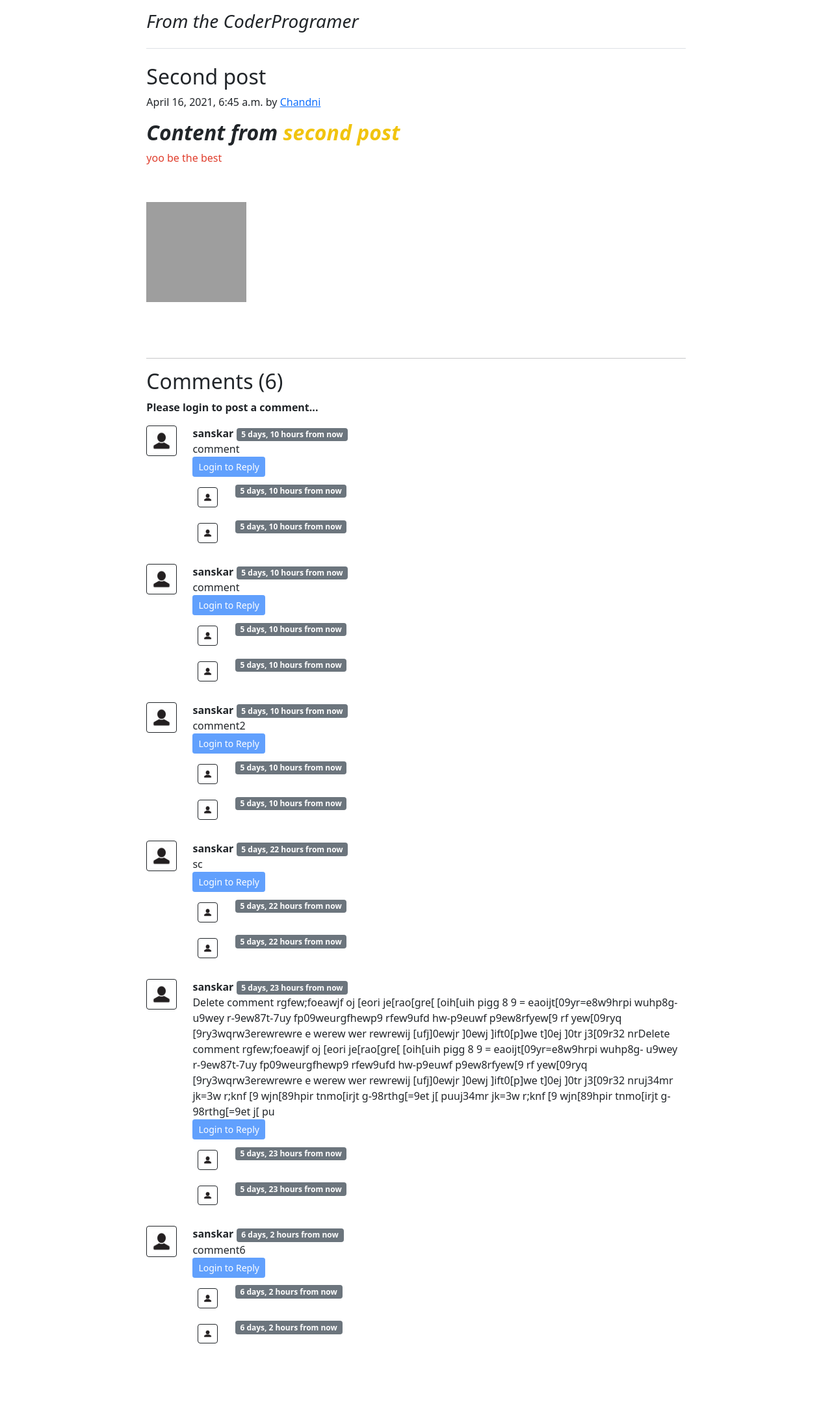
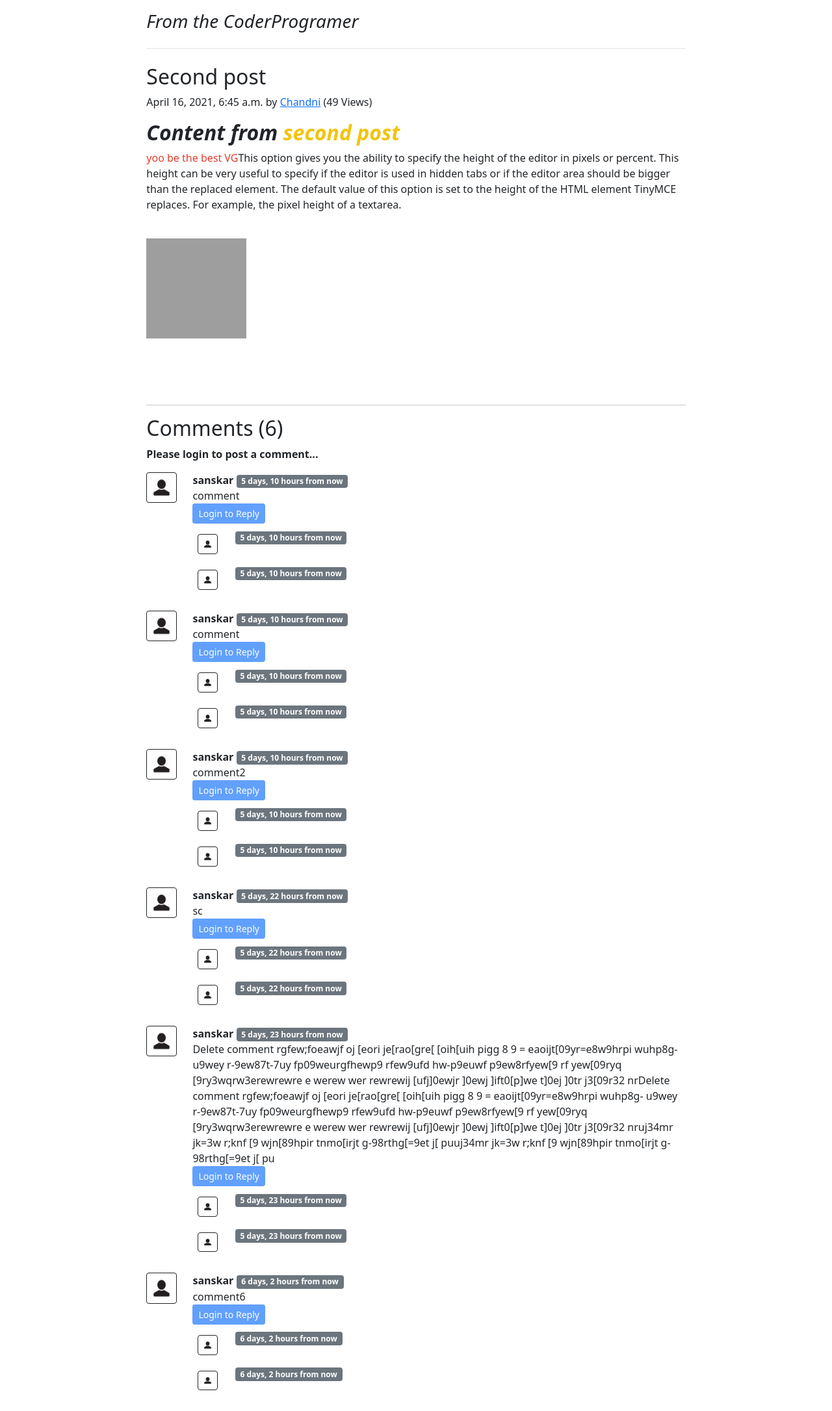
Before and after one commit to Sanskar0124/Coder-Programer-Django-, a Django app: a page that uses templates/blog/blogPost.html in a window 1280 px wide. Shown: the part 56-2228 px from the top of the page at 65% size. Before the commit the page ends 2124 px from the top, so only its background shows below. Run offline with Django 3.2, Linux system fonts and the light colour scheme; data comes from the database, SQL or seed files in the repository; grey boxes are pictures that could not be loaded.

Commit message:
Added comments in  code

```diff
--- a/blog/models.py
+++ b/blog/models.py
@@ -10,6 +10,7 @@
     content = models.TextField()
     author = models.CharField(max_length=13)
     slug = models.CharField(max_length=130)
+    views = models.IntegerField(default=0)
     timeStamp = models.DateTimeField(blank=True)
 
     def __str__(self):
--- a/blog/views.py
+++ b/blog/views.py
@@ -12,6 +12,9 @@
 
 def blogPost(request, slug):
     post = Post.objects.filter(slug=slug).first()
+    post.views = post.views + 1
+    post.save()
+
     comments = BlogComment.objects.filter(post=post, parent=None)
     replies = BlogComment.objects.filter(post=post).exclude(parent=None)
     replyDict = {}
--- a/home/views.py
+++ b/home/views.py
@@ -9,7 +9,10 @@
 
 # HTML Pages
 def home(request):
-    return render(request, 'home/home.html')
+    # Fetch top three post number of views
+    views = Post.objects.all('post')
+    context = {}
+    return render(request, 'home/home.html', context)
 
 def about(request):
     return render(request, 'home/about.html')
--- a/templates/blog/blogPost.html
+++ b/templates/blog/blogPost.html
@@ -5,18 +5,27 @@
 {% block body %}
 {% load humanize %}
 {% load extras %}
+
+<!--Displaying Post-->
 <div class="container col-md-8 my-3">
   <h3 class="pb-4 mb-4 fst-italic border-bottom">From the CoderProgramer</h3>
   <article class="blog-post">
     <h2 class="blog-post-title">{{post.title}}</h2>
-    <p class="blog-post-meta">{{post.timeStamp}} by <a href="/about">{{post.author}}</a></p>
+    <p class="blog-post-meta">{{post.timeStamp}} by <a href="/about">{{post.author}}</a> (<span>{{post.views}} Views</span>)</p>
+
+
     <p>{{post.content|safe}}</p>
     <hr>
 </div>
+
+<!--Comments And Replies-->
 <div class="container col-md-8 my-3">
   <h2>Comments ({{comments.count}})</h2>
+
   <div class="my-2">
+    <!--User Login Logout frontend specific stuff-->
     {% if user.is_authenticated %}
+    <!--Post Comment-->
     <form action="/blog/postComment" method="POST">
       {% csrf_token %}
       <div class="mb-3">
@@ -33,7 +42,7 @@
     {% endif %}
   </div>
 
-
+  <!--Displaying Comments-->
   {% for comment in comments %}
   <div class="row my-3">
     <div class="col-md-1"><img class="rounded float-start w-100 p-2 border border-dark"
@@ -43,7 +52,9 @@
       <div>{{comment.comment}} </div>
       <div class="reply mx-0">
 
+         <!--User Login Logout frontend specific stuff-->
         {% if user.is_authenticated%}
+        <!--Post Reply-->
         <button class="btn btn-sm btn-primary my-2" type="button" data-bs-toggle="collapse"
           data-bs-target="#replyBox{{comment.sno}}" aria-expanded="false" aria-controls="replyBox{{comment.sno}}">
           Reply
@@ -71,8 +82,9 @@
         </button>
         {% endif %}
 
-
+        <!--Displaying Replies-->
         <div class="replies my-2">
+        <!--get_val is costum filter created in blog/templatetags/extras.py -->
           {% for reply in replyDict|get_val:comment.sno %}
           <div class="row my-2">
             <div class="col-md-1">
```
Also changed, not shown: templates/blog/blogHome.html (+5 -2 lines), blog/migrations/0006_auto_20210424_1731.py (added), db.sqlite3.
